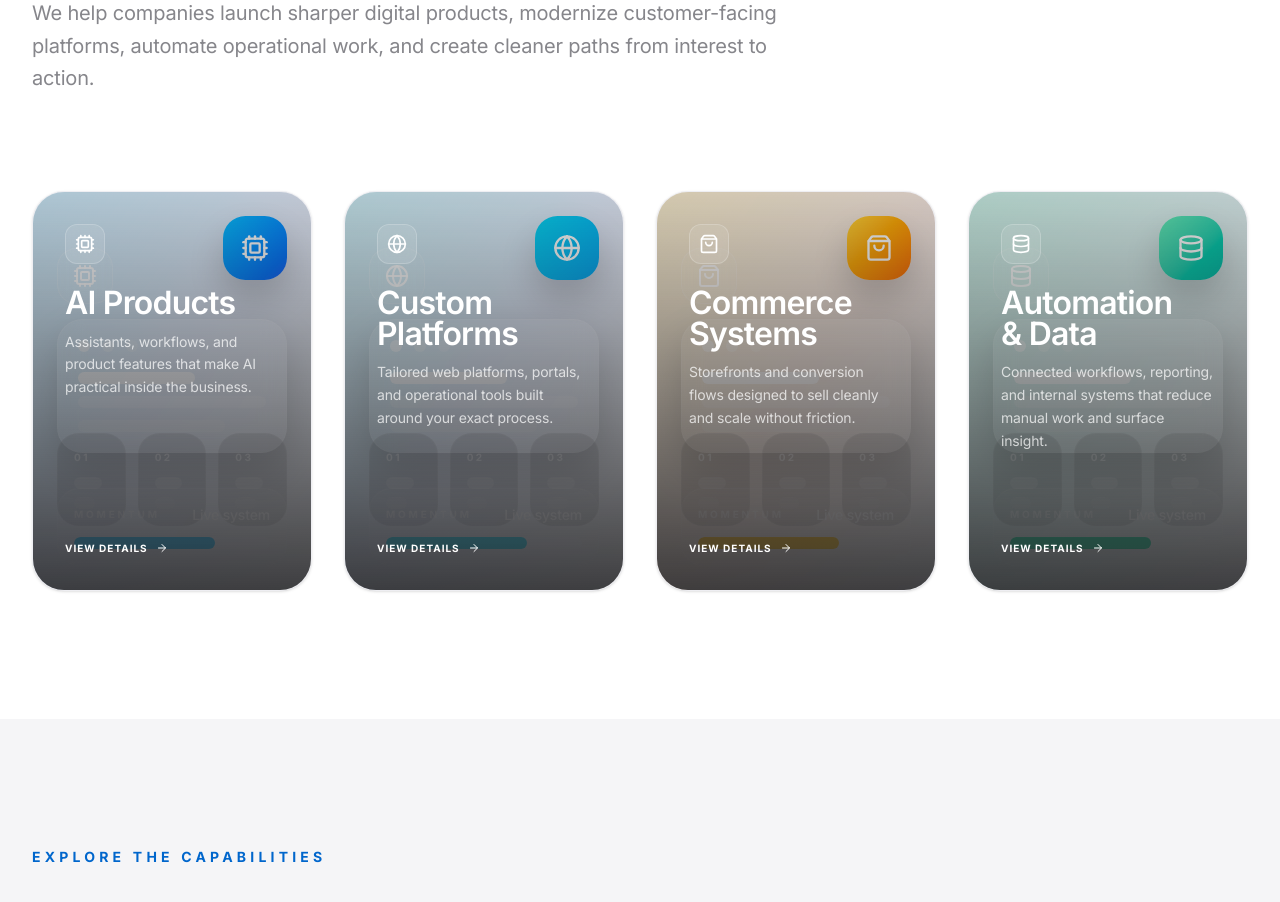
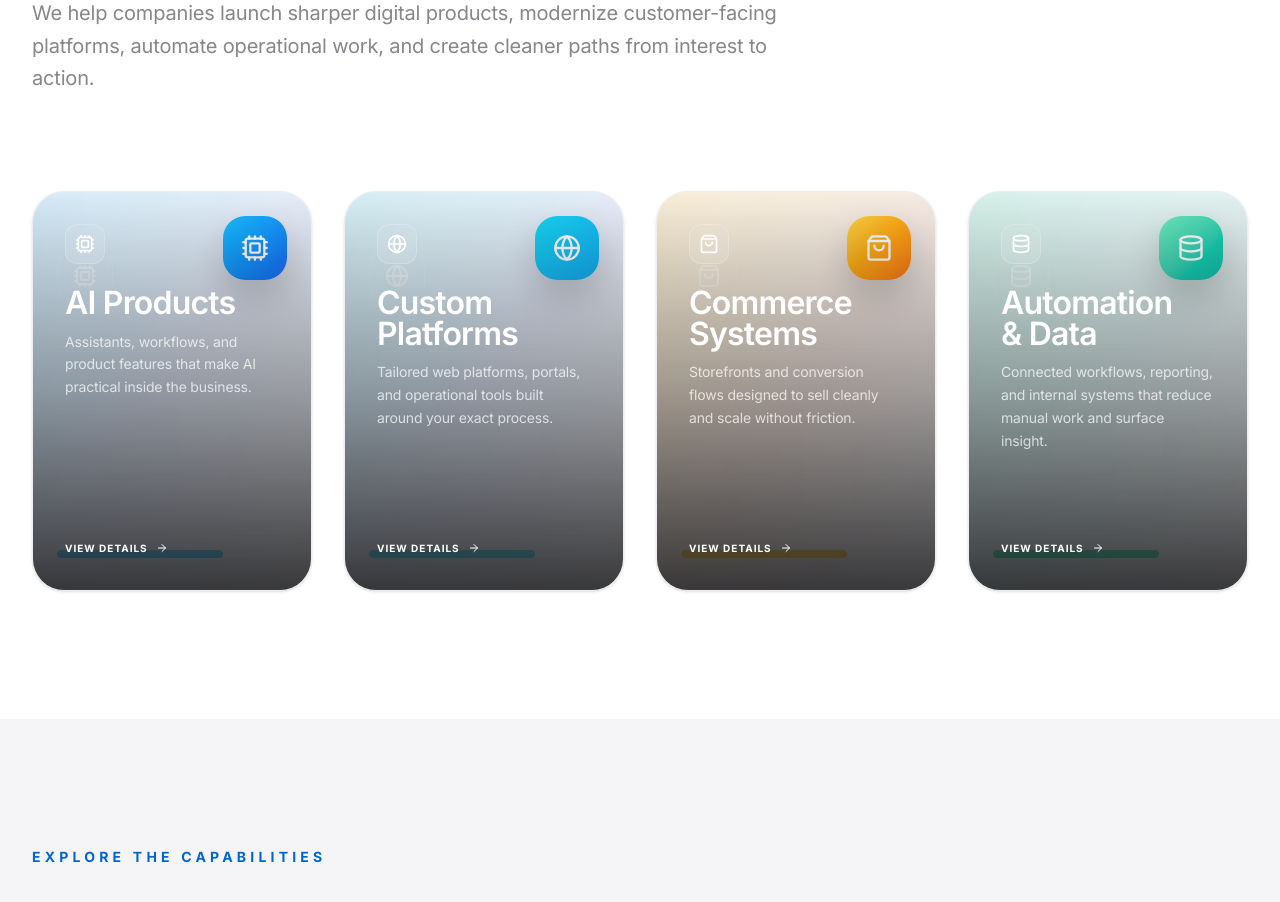
Before and after one commit to bakaltech/bakal-digital, a React (Vite) app: page / in a window 1280 px wide. Shown: the part 1600-2502 px from the top of the page. Built offline with nearby package versions, Linux system fonts and the light colour scheme.

Commit message:
Simplify homepage capability card visuals

```diff
--- a/src/pages/Home.tsx
+++ b/src/pages/Home.tsx
@@ -48,40 +48,24 @@ const CategoryVisual: React.FC<{ visual: CategoryCardProps['category']['visual']
   return (
     <div className="absolute inset-0 overflow-hidden">
       <div className={`absolute inset-0 bg-gradient-to-br ${style.glow}`} />
-      <div className="absolute inset-0 bg-[linear-gradient(rgba(255,255,255,0.05)_1px,transparent_1px),linear-gradient(90deg,rgba(255,255,255,0.05)_1px,transparent_1px)] bg-[size:34px_34px] opacity-35" />
+      <div className="absolute inset-0 bg-[linear-gradient(rgba(255,255,255,0.04)_1px,transparent_1px),linear-gradient(90deg,rgba(255,255,255,0.04)_1px,transparent_1px)] bg-[size:34px_34px] opacity-22" />
+      <div className="absolute inset-x-0 top-0 h-[58%] bg-gradient-to-b from-white/14 via-white/7 to-transparent" />
+      <div className="absolute -top-16 left-10 w-40 h-40 rounded-full bg-white/12 blur-3xl" />
       <div className={`absolute top-6 right-6 w-16 h-16 rounded-[1.4rem] bg-gradient-to-br ${style.orb} flex items-center justify-center shadow-[0_18px_34px_rgba(0,0,0,0.18)]`}>
         <Icon className="w-7 h-7 text-white" />
       </div>
-      <div className="absolute top-14 left-6 w-14 h-14 rounded-[1.2rem] border border-white/16 bg-white/6 backdrop-blur-sm flex items-center justify-center">
-        <Icon className="w-6 h-6 text-white/90" />
+      <div className="absolute top-14 left-6 w-14 h-14 rounded-[1.2rem] border border-white/16 bg-white/6 backdrop-blur-sm flex items-center justify-center opacity-70">
+        <Icon className="w-6 h-6 text-white/75" />
       </div>
-      <div className="absolute left-6 right-6 top-[32%] rounded-[1.6rem] border border-white/12 bg-white/[0.06] backdrop-blur-md p-5 shadow-[0_20px_40px_rgba(0,0,0,0.18)]">
-        <div className="flex gap-3 mb-5">
-          <div className="w-3 h-3 rounded-full bg-white/55" />
-          <div className="w-3 h-3 rounded-full bg-white/30" />
-          <div className="w-3 h-3 rounded-full bg-white/18" />
-        </div>
-        <div className="space-y-3">
-          <div className="h-3 rounded-full bg-white/75 w-[62%]" />
-          <div className="h-3 rounded-full bg-white/24 w-full" />
-          <div className="h-3 rounded-full bg-white/18 w-[78%]" />
-        </div>
+      <div className="absolute left-6 right-6 top-[40%] h-px bg-white/12" />
+      <div className="absolute left-6 right-6 bottom-20 flex items-end gap-3 opacity-45">
+        <div className="h-12 flex-1 rounded-t-[1.2rem] bg-white/10" />
+        <div className="h-20 flex-1 rounded-t-[1.2rem] bg-white/12" />
+        <div className="h-28 flex-1 rounded-t-[1.2rem] bg-white/16" />
+        <div className="h-16 flex-1 rounded-t-[1.2rem] bg-white/10" />
       </div>
-      <div className="absolute left-6 right-6 bottom-16 grid grid-cols-3 gap-3">
-        {[0, 1, 2].map((item) => (
-          <div key={item} className="rounded-[1.35rem] border border-white/10 bg-black/10 p-4">
-            <div className="text-[10px] font-bold uppercase tracking-[0.24em] text-white/45 mb-3">0{item + 1}</div>
-            <div className="h-3 rounded-full bg-white/16 mb-2 w-[80%]" />
-            <div className="h-3 rounded-full bg-white/10 w-[60%]" />
-          </div>
-        ))}
-      </div>
-      <div className="absolute left-6 right-6 bottom-6 rounded-[1.4rem] border border-white/10 bg-white/[0.04] p-4">
-        <div className="flex items-center justify-between mb-3">
-          <div className="text-[10px] font-bold uppercase tracking-[0.28em] text-white/45">Momentum</div>
-          <div className="text-sm font-medium text-white/72">Live system</div>
-        </div>
-        <div className="h-3 rounded-full bg-white/10 overflow-hidden">
+      <div className="absolute left-6 right-6 bottom-8">
+        <div className="h-2 rounded-full bg-white/10 overflow-hidden">
           <div className={`h-full rounded-full ${style.line} w-[72%]`} />
         </div>
       </div>
@@ -98,7 +82,7 @@ const CategoryCard: React.FC<CategoryCardProps> = ({ category, idx }) => (
     className="group relative min-h-[320px] sm:min-h-[360px] md:min-h-[400px] rounded-[1.5rem] sm:rounded-[2rem] overflow-hidden bg-soft border border-brand-100/50 shadow-sm hover:shadow-xl transition-all duration-500"
   >
     <CategoryVisual visual={category.visual} icon={category.icon} />
-    <div className="absolute inset-0 bg-gradient-to-t from-ink/94 via-ink/55 to-ink/18 opacity-90 group-hover:opacity-95 transition-opacity duration-500" />
+    <div className="absolute inset-0 bg-gradient-to-t from-ink/92 via-ink/42 to-white/10 opacity-95 group-hover:opacity-100 transition-opacity duration-500" />
     <div className="absolute inset-0 p-5 sm:p-8 flex flex-col">
       <div>
         <div className="w-10 h-10 rounded-xl bg-white/10 backdrop-blur-xl border border-white/20 flex items-center justify-center mb-4 sm:mb-6 group-hover:bg-accent group-hover:border-accent transition-all duration-500">
```
